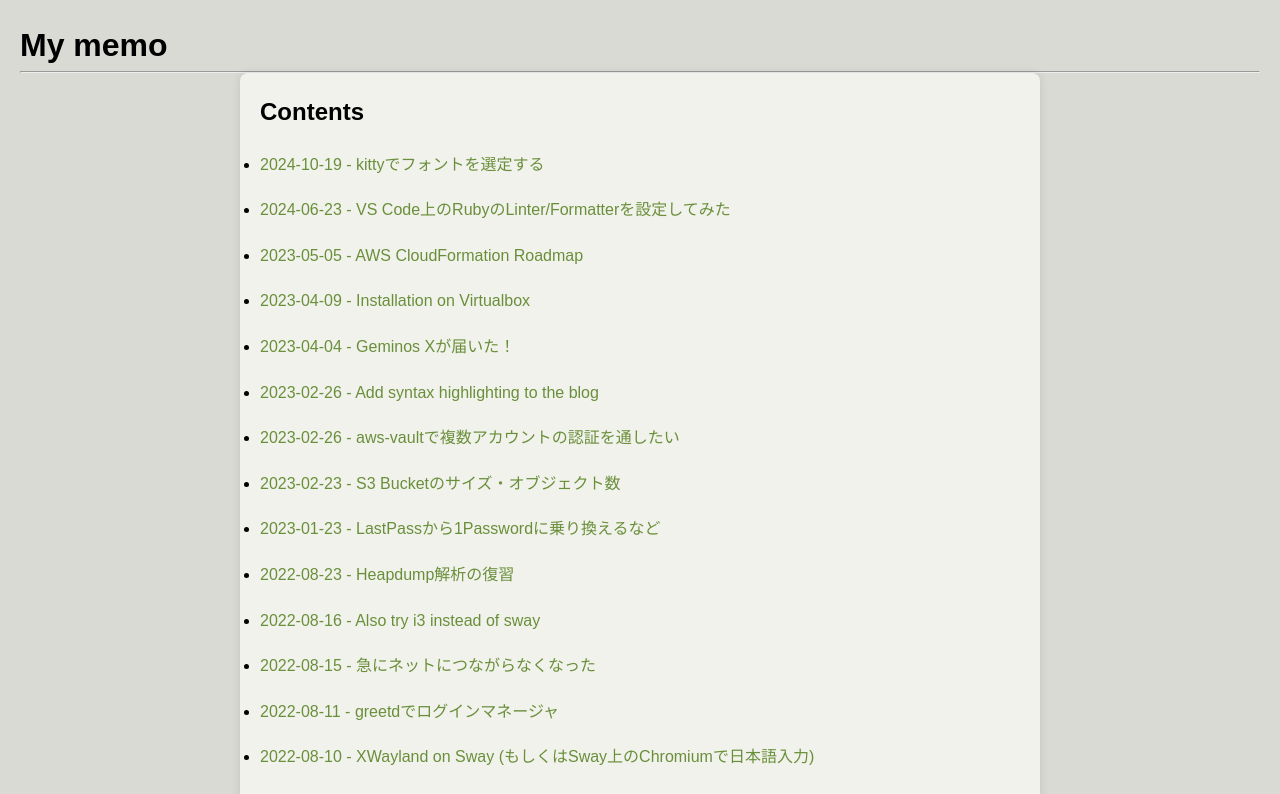
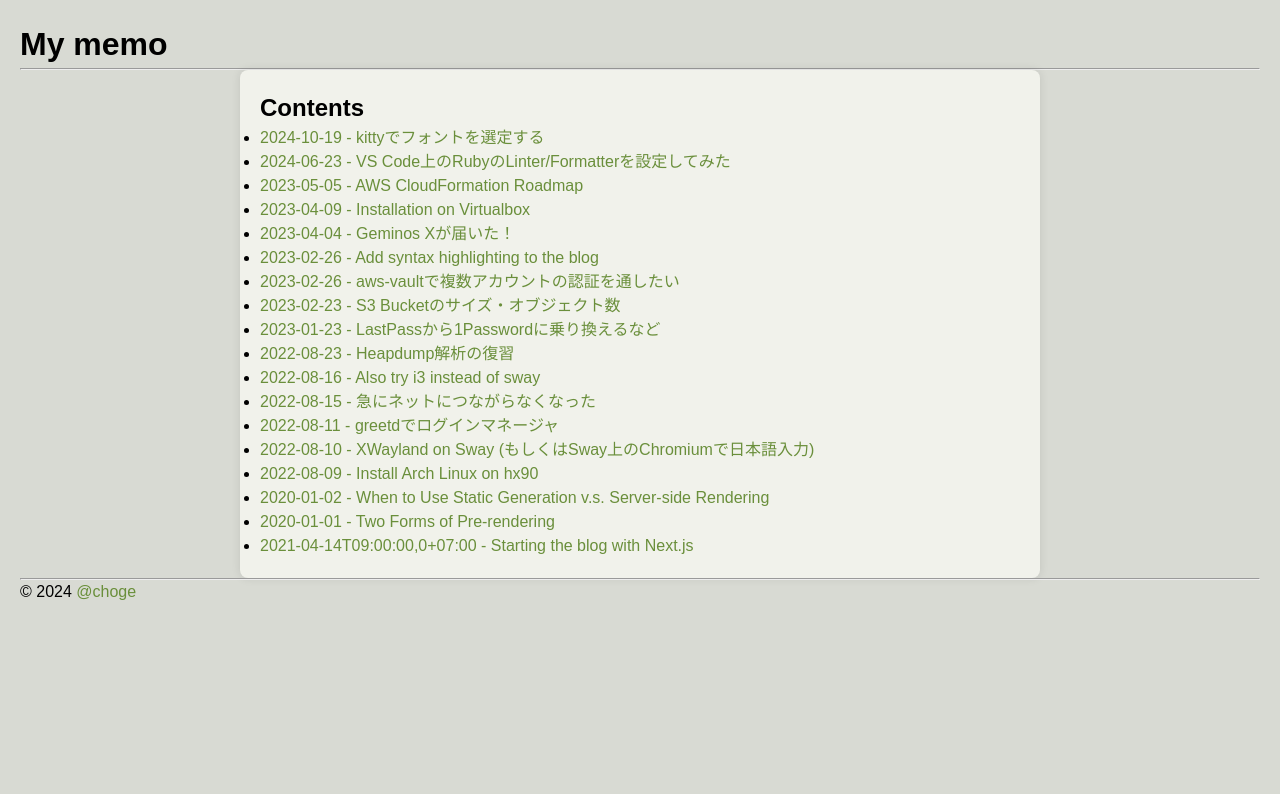
Before and after one commit to choge/blogv2, a Next.js app: page / in a window 1280 px wide. Shown: the top 794 px of the page. Built offline with nearby package versions, Linux system fonts and the light colour scheme.

Commit message:
fix: weird margin with links

```diff
--- a/app/global.css
+++ b/app/global.css
@@ -10,7 +10,7 @@
 /* Body styles */
 body {
   font-family: Arial, sans-serif;
-  line-height: 1.6;
+  line-height: 1.5;
   padding: 20px;
   background-color: #f1f2eb;
   background: #d8dad3;
@@ -33,12 +33,19 @@ article {
 
 article h1 {
   font-size: 2em;
+  margin-top: 20px;
   margin-bottom: 10px;
 }
 
 article h2 {
   font-size: 1.5em;
   margin-top: 20px;
+  margin-bottom: 10px;
+}
+
+article h3 {
+  font-size: 1.2em;
+  margin-top: 10px;
   margin-bottom: 10px;
 }
 
@@ -81,7 +88,6 @@ article blockquote {
 /* Back to home link */
 a {
   display: inline-block;
-  margin-top: 20px;
   text-decoration: none;
   color: #6a8f3b;
 }
```
